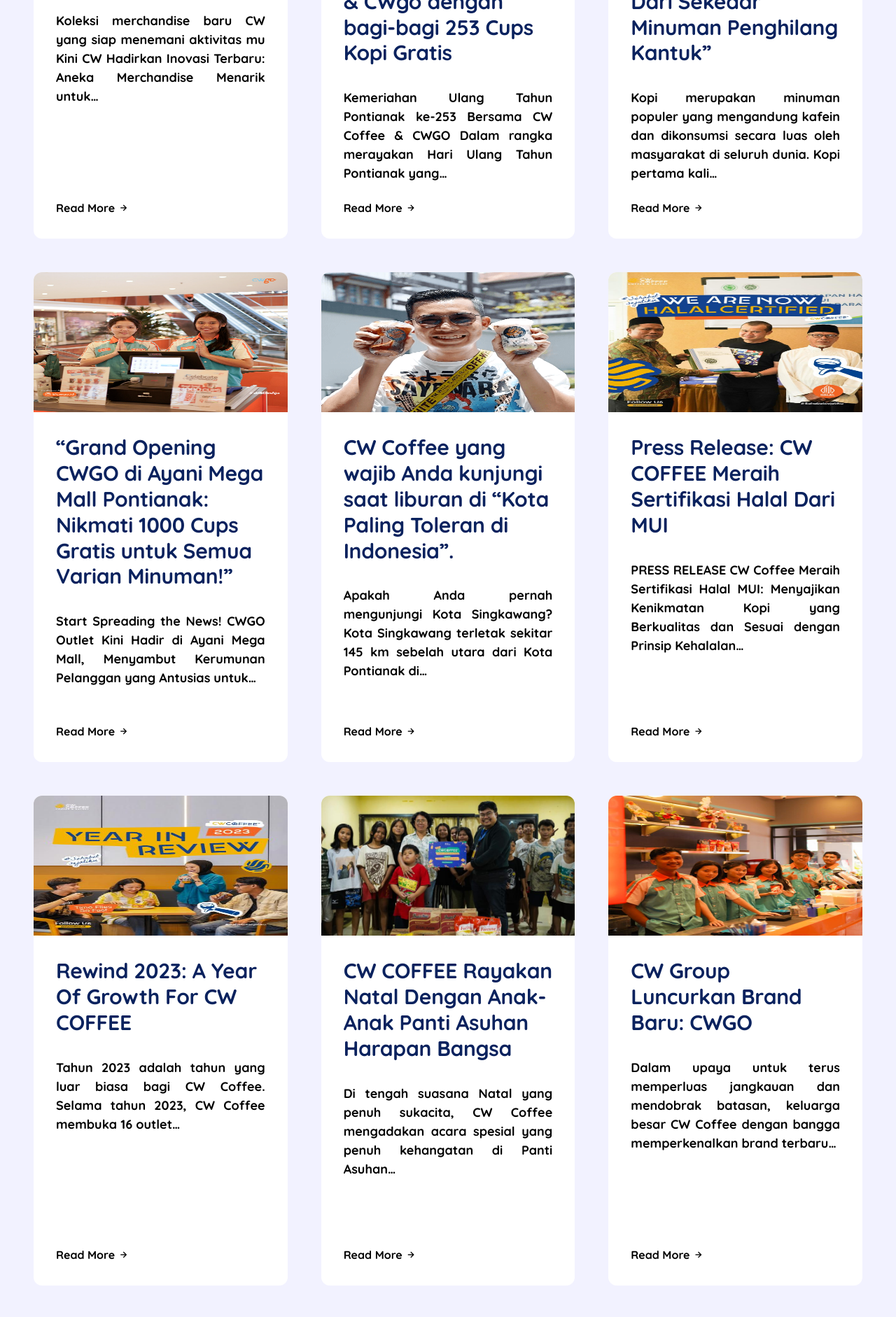
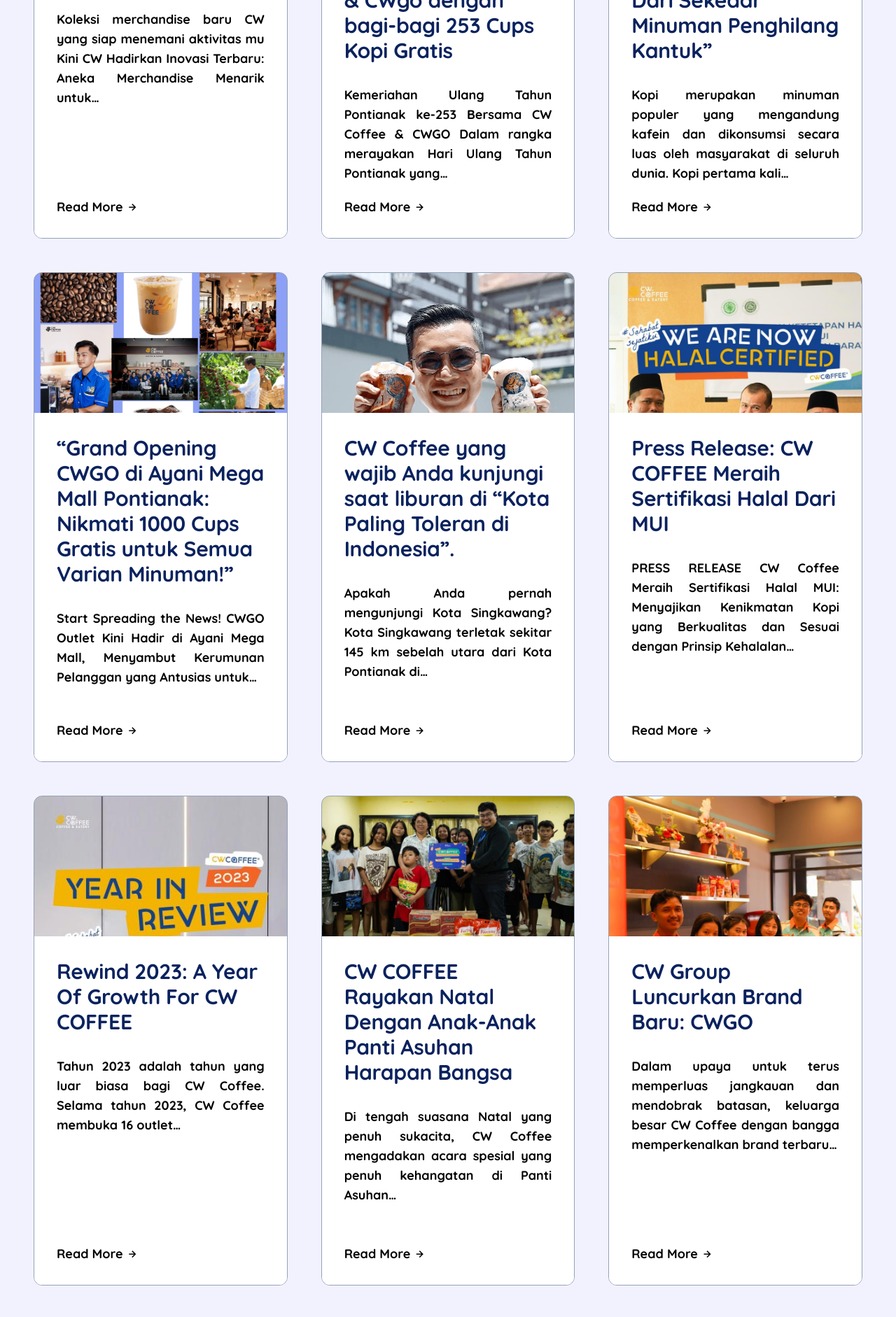
Before and after one commit to daniels9028/MINI-PROJECT, a website: page src/article.html in a window 1280 px wide. Shown: the part 639-2521 px from the top of the page at 70% size. Drawn offline with nearby package versions, Linux system fonts and the light colour scheme; a web font is replaced by a local one.

Commit message:
feat: Article section

```diff
--- a/src/article.html
+++ b/src/article.html
@@ -92,65 +92,77 @@
       <div
         class="grid grid-cols-1 gap-12 rounded-2xl lg:grid-cols-2 xl:grid-cols-3 place-items-center"
       >
-        <div class="overflow-auto bg-white rounded-xl h-[700px]">
-          <img src="image/news1.jpg" alt="" class="w-full h-[200px]" />
-          <div class="flex flex-col justify-between h-[500px] gap-4 p-8">
-            <div class="flex flex-col items-center gap-8">
+        <div
+          class="overflow-hidden bg-white rounded-xl xl:h-[700px] h-[500px] border border-slate-400 xl:bg-contain bg-cover bg-no-repeat"
+          style="background-image: url('image/news1.jpg')"
+        >
+          <div
+            class="flex flex-col justify-between xl:h-[500px] h-[300px] gap-4 p-8 bg-white mt-[200px]"
+          >
+            <div class="flex flex-col justify-center gap-8">
               <h4
-                class="font-quicksand font-bold leading-[1.23] tracking-[-0.01em] text-[#0A225E] text-3xl"
+                class="font-quicksand font-bold leading-[1.23] tracking-[-0.01em] text-[#0A225E] xl:text-3xl text-xl"
               >
                 Koleksi merchandise baru CW yang siap mewarnai harimu
               </h4>
               <p
-                class="font-quicksand text-lg leading-[1.5] text-black font-bold text-justify"
+                class="font-quicksand xl:text-lg text-sm leading-[1.5] text-black font-bold text-justify"
               >
                 Koleksi merchandise baru CW yang siap menemani aktivitas mu Kini
                 CW Hadirkan Inovasi Terbaru: Aneka Merchandise Menarik untuk…
               </p>
             </div>
             <div
-              class="font-quicksand text-[16px] leading-[1.5] text-black font-bold text-justify flex flex-row items-center gap-1"
+              class="font-quicksand leading-[1.5] text-black font-bold text-justify flex flex-row items-center gap-1 xl:text-lg text-sm"
             >
               Read More <i class="bx bx-right-arrow-alt"></i>
             </div>
           </div>
         </div>
-        <div class="overflow-auto bg-white rounded-xl h-[700px]">
-          <img src="image/news2.png" alt="" class="w-full h-[200px]" />
-          <div class="flex flex-col justify-between h-[500px] gap-4 p-8">
+        <div
+          class="overflow-hidden bg-white rounded-xl xl:h-[700px] h-[500px] border border-slate-400 xl:bg-contain bg-cover bg-no-repeat"
+          style="background-image: url('image/news2.png')"
+        >
+          <div
+            class="flex flex-col justify-between xl:h-[500px] mt-[200px] h-[300px] gap-4 p-8 bg-white"
+          >
             <div class="flex flex-col items-center gap-8">
               <h4
-                class="font-quicksand font-bold leading-[1.23] tracking-[-0.01em] text-[#0A225E] text-3xl"
+                class="font-quicksand font-bold leading-[1.23] tracking-[-0.01em] text-[#0A225E] xl:text-3xl text-xl"
               >
                 Perayaan hari jadi Kota Pontianak Bersama CW Coffee & CWgo
                 dengan bagi-bagi 253 Cups Kopi Gratis
               </h4>
               <p
-                class="font-quicksand text-lg leading-[1.5] text-black font-bold text-justify"
+                class="font-quicksand xl:text-lg text-sm leading-[1.5] text-black font-bold text-justify"
               >
                 Kemeriahan Ulang Tahun Pontianak ke-253 Bersama CW Coffee & CWGO
                 Dalam rangka merayakan Hari Ulang Tahun Pontianak yang…
               </p>
             </div>
             <div
-              class="font-quicksand text-[16px] leading-[1.5] text-black font-bold text-justify flex flex-row items-center gap-1"
+              class="font-quicksand xl:text-lg text-sm leading-[1.5] text-black font-bold text-justify flex flex-row items-center gap-1"
             >
               Read More <i class="bx bx-right-arrow-alt"></i>
             </div>
           </div>
         </div>
-        <div class="overflow-auto bg-white rounded-xl h-[700px]">
-          <img src="image/news4.png" alt="" class="w-full h-[200px]" />
-          <div class="flex flex-col justify-between h-[500px] gap-4 p-8">
+        <div
+          class="overflow-hidden bg-white rounded-xl xl:h-[700px] h-[500px] border border-slate-400 xl:bg-contain bg-cover bg-no-repeat"
+          style="background-image: url('image/news3.jpg')"
+        >
+          <div
+            class="flex flex-col justify-between xl:h-[500px] h-[300px] gap-4 p-8 mt-[200px] bg-white"
+          >
             <div class="flex flex-col items-center gap-8">
               <h4
-                class="font-quicksand font-bold leading-[1.23] tracking-[-0.01em] text-[#0A225E] text-3xl"
+                class="font-quicksand font-bold leading-[1.23] tracking-[-0.01em] text-[#0A225E] xl:text-3xl text-xl"
               >
                 “Manfaat Luar Biasa Kopi Bagi Kesehatan: Lebih Dari Sekedar
                 Minuman Penghilang Kantuk”
               </h4>
               <p
-                class="font-quicksand text-lg leading-[1.5] text-black font-bold text-justify"
+                class="font-quicksand xl:text-lg text-sm leading-[1.5] text-black font-bold text-justify"
               >
                 Kopi merupakan minuman populer yang mengandung kafein dan
                 dikonsumsi secara luas oleh masyarakat di seluruh dunia. Kopi
@@ -158,71 +170,83 @@
               </p>
             </div>
             <div
-              class="font-quicksand text-[16px] leading-[1.5] text-black font-bold text-justify flex flex-row items-center gap-1"
+              class="font-quicksand xl:text-lg text-sm leading-[1.5] text-black font-bold text-justify flex flex-row items-center gap-1"
             >
               Read More <i class="bx bx-right-arrow-alt"></i>
             </div>
           </div>
         </div>
-        <div class="overflow-auto bg-white rounded-xl h-[700px]">
-          <img src="image/news3.jpg" alt="" class="w-full h-[200px]" />
-          <div class="flex flex-col justify-between h-[500px] gap-4 p-8">
+        <div
+          class="overflow-hidden bg-white rounded-xl xl:h-[700px] h-[500px] border border-slate-400 xl:bg-contain bg-cover bg-no-repeat"
+          style="background-image: url('image/news4.png')"
+        >
+          <div
+            class="flex flex-col justify-between xl:h-[500px] h-[300px] gap-4 p-8 bg-white mt-[200px]"
+          >
             <div class="flex flex-col items-center gap-8">
               <h4
-                class="font-quicksand font-bold leading-[1.23] tracking-[-0.01em] text-[#0A225E] text-3xl"
+                class="font-quicksand font-bold leading-[1.23] tracking-[-0.01em] text-[#0A225E] xl:text-3xl text-xl"
               >
                 “Grand Opening CWGO di Ayani Mega Mall Pontianak: Nikmati 1000
                 Cups Gratis untuk Semua Varian Minuman!”
               </h4>
               <p
-                class="font-quicksand text-lg leading-[1.5] text-black font-bold text-justify"
+                class="font-quicksand xl:text-lg text-sm leading-[1.5] text-black font-bold text-justify"
               >
                 Start Spreading the News! CWGO Outlet Kini Hadir di Ayani Mega
                 Mall, Menyambut Kerumunan Pelanggan yang Antusias untuk…
               </p>
             </div>
             <div
-              class="font-quicksand text-[16px] leading-[1.5] text-black font-bold text-justify flex flex-row items-center gap-1"
+              class="font-quicksand xl:text-lg text-sm leading-[1.5] text-black font-bold text-justify flex flex-row items-center gap-1"
             >
               Read More <i class="bx bx-right-arrow-alt"></i>
             </div>
           </div>
         </div>
-        <div class="overflow-auto bg-white rounded-xl h-[700px]">
-          <img src="image/news5.webp" alt="" class="w-full h-[200px]" />
-          <div class="flex flex-col justify-between h-[500px] gap-4 p-8">
+        <div
+          class="overflow-hidden bg-white rounded-xl xl:h-[700px] h-[500px] border border-slate-400 xl:bg-contain bg-cover bg-no-repeat"
+          style="background-image: url('image/news5.webp')"
+        >
+          <div
+            class="flex flex-col justify-between xl:h-[500px] h-[300px] gap-4 p-8 bg-white mt-[200px]"
+          >
             <div class="flex flex-col items-center gap-8">
               <h4
-                class="font-quicksand font-bold leading-[1.23] tracking-[-0.01em] text-[#0A225E] text-3xl"
+                class="font-quicksand font-bold leading-[1.23] tracking-[-0.01em] text-[#0A225E] xl:text-3xl text-xl"
               >
                 CW Coffee yang wajib Anda kunjungi saat liburan di “Kota Paling
                 Toleran di Indonesia”.
               </h4>
               <p
-                class="font-quicksand text-lg leading-[1.5] text-black font-bold text-justify"
+                class="font-quicksand xl:text-lg text-sm leading-[1.5] text-black font-bold text-justify"
               >
                 Apakah Anda pernah mengunjungi Kota Singkawang? Kota Singkawang
                 terletak sekitar 145 km sebelah utara dari Kota Pontianak di…
               </p>
             </div>
             <div
-              class="font-quicksand text-[16px] leading-[1.5] text-black font-bold text-justify flex flex-row items-center gap-1"
+              class="font-quicksand xl:text-lg text-sm leading-[1.5] text-black font-bold text-justify flex flex-row items-center gap-1"
             >
               Read More <i class="bx bx-right-arrow-alt"></i>
             </div>
           </div>
         </div>
-        <div class="overflow-auto bg-white rounded-xl h-[700px]">
-          <img src="image/news6.jpg" alt="" class="w-full h-[200px]" />
-          <div class="flex flex-col justify-between h-[500px] gap-4 p-8">
+        <div
+          class="overflow-hidden bg-white rounded-xl xl:h-[700px] h-[500px] border border-slate-400 xl:bg-contain bg-cover bg-no-repeat"
+          style="background-image: url('image/news6.jpg')"
+        >
+          <div
+            class="flex flex-col justify-between xl:h-[500px] h-[300px] gap-4 p-8 bg-white mt-[200px]"
+          >
             <div class="flex flex-col items-center gap-8">
               <h4
-                class="font-quicksand font-bold leading-[1.23] tracking-[-0.01em] text-[#0A225E] text-3xl"
+                class="font-quicksand font-bold leading-[1.23] tracking-[-0.01em] text-[#0A225E] xl:text-3xl text-xl"
               >
                 Press Release: CW COFFEE Meraih Sertifikasi Halal Dari MUI
               </h4>
               <p
-                class="font-quicksand text-lg leading-[1.5] text-black font-bold text-justify"
+                class="font-quicksand xl:text-lg text-sm leading-[1.5] text-black font-bold text-justify"
               >
                 PRESS RELEASE CW Coffee Meraih Sertifikasi Halal MUI: Menyajikan
                 Kenikmatan Kopi yang Berkualitas dan Sesuai dengan Prinsip
@@ -230,70 +254,82 @@
               </p>
             </div>
             <div
-              class="font-quicksand text-[16px] leading-[1.5] text-black font-bold text-justify flex flex-row items-center gap-1"
+              class="font-quicksand xl:text-lg text-sm leading-[1.5] text-black font-bold text-justify flex flex-row items-center gap-1"
             >
               Read More <i class="bx bx-right-arrow-alt"></i>
             </div>
           </div>
         </div>
-        <div class="overflow-auto bg-white rounded-xl h-[700px]">
-          <img src="image/news7.jpg" alt="" class="w-full h-[200px]" />
-          <div class="flex flex-col justify-between h-[500px] gap-4 p-8">
+        <div
+          class="overflow-hidden bg-white rounded-xl xl:h-[700px] h-[500px] border border-slate-400 xl:bg-contain bg-cover bg-no-repeat"
+          style="background-image: url('image/news7.jpg')"
+        >
+          <div
+            class="flex flex-col justify-between xl:h-[500px] h-[300px] gap-4 p-8 bg-white mt-[200px]"
+          >
             <div class="flex flex-col items-center gap-8">
               <h4
-                class="font-quicksand font-bold leading-[1.23] tracking-[-0.01em] text-[#0A225E] text-3xl"
+                class="font-quicksand font-bold leading-[1.23] tracking-[-0.01em] text-[#0A225E] xl:text-3xl text-xl"
               >
                 Rewind 2023: A Year Of Growth For CW COFFEE
               </h4>
               <p
-                class="font-quicksand text-lg leading-[1.5] text-black font-bold text-justify"
+                class="font-quicksand xl:text-lg text-sm leading-[1.5] text-black font-bold text-justify"
               >
                 Tahun 2023 adalah tahun yang luar biasa bagi CW Coffee. Selama
                 tahun 2023, CW Coffee membuka 16 outlet…
               </p>
             </div>
             <div
-              class="font-quicksand text-[16px] leading-[1.5] text-black font-bold text-justify flex flex-row items-center gap-1"
+              class="font-quicksand xl:text-lg text-sm leading-[1.5] text-black font-bold text-justify flex flex-row items-center gap-1"
             >
               Read More <i class="bx bx-right-arrow-alt"></i>
             </div>
           </div>
         </div>
-        <div class="overflow-auto bg-white rounded-xl h-[700px]">
-          <img src="image/news8.jpg" alt="" class="w-full h-[200px]" />
-          <div class="flex flex-col justify-between h-[500px] gap-4 p-8">
+        <div
+          class="overflow-hidden bg-white rounded-xl xl:h-[700px] h-[500px] border border-slate-400 xl:bg-contain bg-cover bg-no-repeat"
+          style="background-image: url('image/news8.jpg')"
+        >
+          <div
+            class="flex flex-col justify-between xl:h-[500px] h-[300px] gap-4 p-8 bg-white mt-[200px]"
+          >
             <div class="flex flex-col items-center gap-8">
               <h4
-                class="font-quicksand font-bold leading-[1.23] tracking-[-0.01em] text-[#0A225E] text-3xl"
+                class="font-quicksand font-bold leading-[1.23] tracking-[-0.01em] text-[#0A225E] xl:text-3xl text-xl"
               >
                 CW COFFEE Rayakan Natal Dengan Anak-Anak Panti Asuhan Harapan
                 Bangsa
               </h4>
               <p
-                class="font-quicksand text-lg leading-[1.5] text-black font-bold text-justify"
+                class="font-quicksand xl:text-lg text-sm leading-[1.5] text-black font-bold text-justify"
               >
                 Di tengah suasana Natal yang penuh sukacita, CW Coffee
                 mengadakan acara spesial yang penuh kehangatan di Panti Asuhan…
               </p>
             </div>
             <div
-              class="font-quicksand text-[16px] leading-[1.5] text-black font-bold text-justify flex flex-row items-center gap-1"
+              class="font-quicksand xl:text-lg text-sm leading-[1.5] text-black font-bold text-justify flex flex-row items-center gap-1"
             >
               Read More <i class="bx bx-right-arrow-alt"></i>
             </div>
           </div>
         </div>
-        <div class="overflow-auto bg-white rounded-xl h-[700px]">
-          <img src="image/news9.jpg" alt="" class="w-full h-[200px]" />
-          <div class="flex flex-col justify-between h-[500px] gap-4 p-8">
+        <div
+          class="overflow-hidden bg-white rounded-xl xl:h-[700px] h-[500px] border border-slate-400 xl:bg-contain bg-cover bg-no-repeat"
+          style="background-image: url('image/news9.jpg')"
+        >
+          <div
+            class="flex flex-col justify-between xl:h-[500px] h-[300px] gap-4 p-8 bg-white mt-[200px]"
+          >
             <div class="flex flex-col items-center gap-8">
               <h4
-                class="font-quicksand font-bold leading-[1.23] tracking-[-0.01em] text-[#0A225E] text-3xl"
+                class="font-quicksand font-bold leading-[1.23] tracking-[-0.01em] text-[#0A225E] xl:text-3xl text-xl"
               >
                 CW Group Luncurkan Brand Baru: CWGO
               </h4>
               <p
-                class="font-quicksand text-lg leading-[1.5] text-black font-bold text-justify"
+                class="font-quicksand xl:text-lg text-sm leading-[1.5] text-black font-bold text-justify"
               >
                 Dalam upaya untuk terus memperluas jangkauan dan mendobrak
                 batasan, keluarga besar CW Coffee dengan bangga memperkenalkan
@@ -301,23 +337,27 @@
               </p>
             </div>
             <div
-              class="font-quicksand text-[16px] leading-[1.5] text-black font-bold text-justify flex flex-row items-center gap-1"
+              class="font-quicksand xl:text-lg text-sm leading-[1.5] text-black font-bold text-justify flex flex-row items-center gap-1"
             >
               Read More <i class="bx bx-right-arrow-alt"></i>
             </div>
           </div>
         </div>
-        <div class="overflow-auto bg-white rounded-xl h-[700px]">
-          <img src="image/news10.jpg" alt="" class="w-full h-[200px]" />
-          <div class="flex flex-col justify-between h-[500px] gap-4 p-8">
+        <div
+          class="overflow-hidden bg-white rounded-xl xl:h-[700px] h-[500px] border border-slate-400 xl:bg-contain bg-cover bg-no-repeat"
+          style="background-image: url('image/news10.jpg')"
+        >
+          <div
+            class="flex flex-col justify-between xl:h-[500px] h-[300px] gap-4 p-8 bg-white mt-[200px]"
+          >
             <div class="flex flex-col items-center gap-8">
               <h4
-                class="font-quicksand font-bold leading-[1.23] tracking-[-0.01em] text-[#0A225E] text-3xl"
+                class="font-quicksand font-bold leading-[1.23] tracking-[-0.01em] text-[#0A225E] xl:text-3xl text-xl"
               >
                 Menyambut Natal Dengan Kelezatan Minuman Spesial Dari CW COFFEE
               </h4>
               <p
-                class="font-quicksand text-lg leading-[1.5] text-black font-bold text-justify"
+                class="font-quicksand xl:text-lg text-sm leading-[1.5] text-black font-bold text-justify"
               >
                 Mengawali bulan Desember dengan semangat Natal, CW Coffee
                 kembali menghadirkan dua kreasi minuman spesial yang tidak hanya
@@ -325,24 +365,28 @@
               </p>
             </div>
             <div
-              class="font-quicksand text-[16px] leading-[1.5] text-black font-bold text-justify flex flex-row items-center gap-1"
+              class="font-quicksand xl:text-lg text-sm leading-[1.5] text-black font-bold text-justify flex flex-row items-center gap-1"
             >
               Read More <i class="bx bx-right-arrow-alt"></i>
             </div>
           </div>
         </div>
-        <div class="overflow-auto bg-white rounded-xl h-[700px]">
-          <img src="image/news11.jpg" alt="" class="w-full h-[200px]" />
-          <div class="flex flex-col justify-between h-[500px] gap-4 p-8">
+        <div
+          class="overflow-hidden bg-white rounded-xl xl:h-[700px] h-[500px] border border-slate-400 xl:bg-contain bg-cover bg-no-repeat"
+          style="background-image: url('image/news11.jpg')"
+        >
+          <div
+            class="flex flex-col justify-between xl:h-[500px] h-[300px] gap-4 p-8 bg-white mt-[200px]"
+          >
             <div class="flex flex-col items-center gap-8">
               <h4
-                class="font-quicksand font-bold leading-[1.23] tracking-[-0.01em] text-[#0A225E] text-3xl"
+                class="font-quicksand font-bold leading-[1.23] tracking-[-0.01em] text-[#0A225E] xl:text-3xl text-xl"
               >
                 Study From CW COFFEE : Program Belajar Bahasa Inggris Gratis
                 Oleh CW COFFEE!
               </h4>
               <p
-                class="font-quicksand text-lg leading-[1.5] text-black font-bold text-justify"
+                class="font-quicksand xl:text-lg text-sm leading-[1.5] text-black font-bold text-justify"
               >
                 Menyadari pentingnya pendidikan dan komunitas, CW Coffee telah
                 meluncurkan program belajar gratis dan terbuka bagi semua
@@ -350,24 +394,28 @@
               </p>
             </div>
             <div
-              class="font-quicksand text-[16px] leading-[1.5] text-black font-bold text-justify flex flex-row items-center gap-1"
+              class="font-quicksand xl:text-lg text-sm leading-[1.5] text-black font-bold text-justify flex flex-row items-center gap-1"
             >
               Read More <i class="bx bx-right-arrow-alt"></i>
             </div>
           </div>
         </div>
-        <div class="overflow-auto bg-white rounded-xl h-[700px]">
-          <img src="image/news12.png" alt="" class="w-full h-[200px]" />
-          <div class="flex flex-col justify-between h-[500px] gap-4 p-8">
+        <div
+          class="overflow-hidden bg-white rounded-xl xl:h-[700px] h-[500px] border border-slate-400 xl:bg-contain bg-cover bg-no-repeat"
+          style="background-image: url('image/news12.png')"
+        >
+          <div
+            class="flex flex-col justify-between xl:h-[500px] h-[300px] gap-4 p-8 bg-white mt-[200px]"
+          >
             <div class="flex flex-col items-center gap-8">
               <h4
-                class="font-quicksand font-bold leading-[1.23] tracking-[-0.01em] text-[#0A225E] text-3xl"
+                class="font-quicksand font-bold leading-[1.23] tracking-[-0.01em] text-[#0A225E] xl:text-3xl text-xl"
               >
                 CW COFFEE: Menyajikan Pengalaman Unik Di Acara Peringatan Hari
                 Jadi Kinderfield-Highfield School
               </h4>
               <p
-                class="font-quicksand text-lg leading-[1.5] text-black font-bold text-justify"
+                class="font-quicksand xl:text-lg text-sm leading-[1.5] text-black font-bold text-justify"
               >
                 Pada peringatan Kinderfield-Highfield 24th Anniversary yang luar
                 biasa, CW Coffee, hadir membawa suasana yang berbeda ke dalam
@@ -375,7 +423,7 @@
               </p>
             </div>
             <div
-              class="font-quicksand text-[16px] leading-[1.5] text-black font-bold text-justify flex flex-row items-center gap-1"
+              class="font-quicksand xl:text-lg text-sm leading-[1.5] text-black font-bold text-justify flex flex-row items-center gap-1"
             >
               Read More <i class="bx bx-right-arrow-alt"></i>
             </div>
```
Also changed, not shown: src/output.css.
